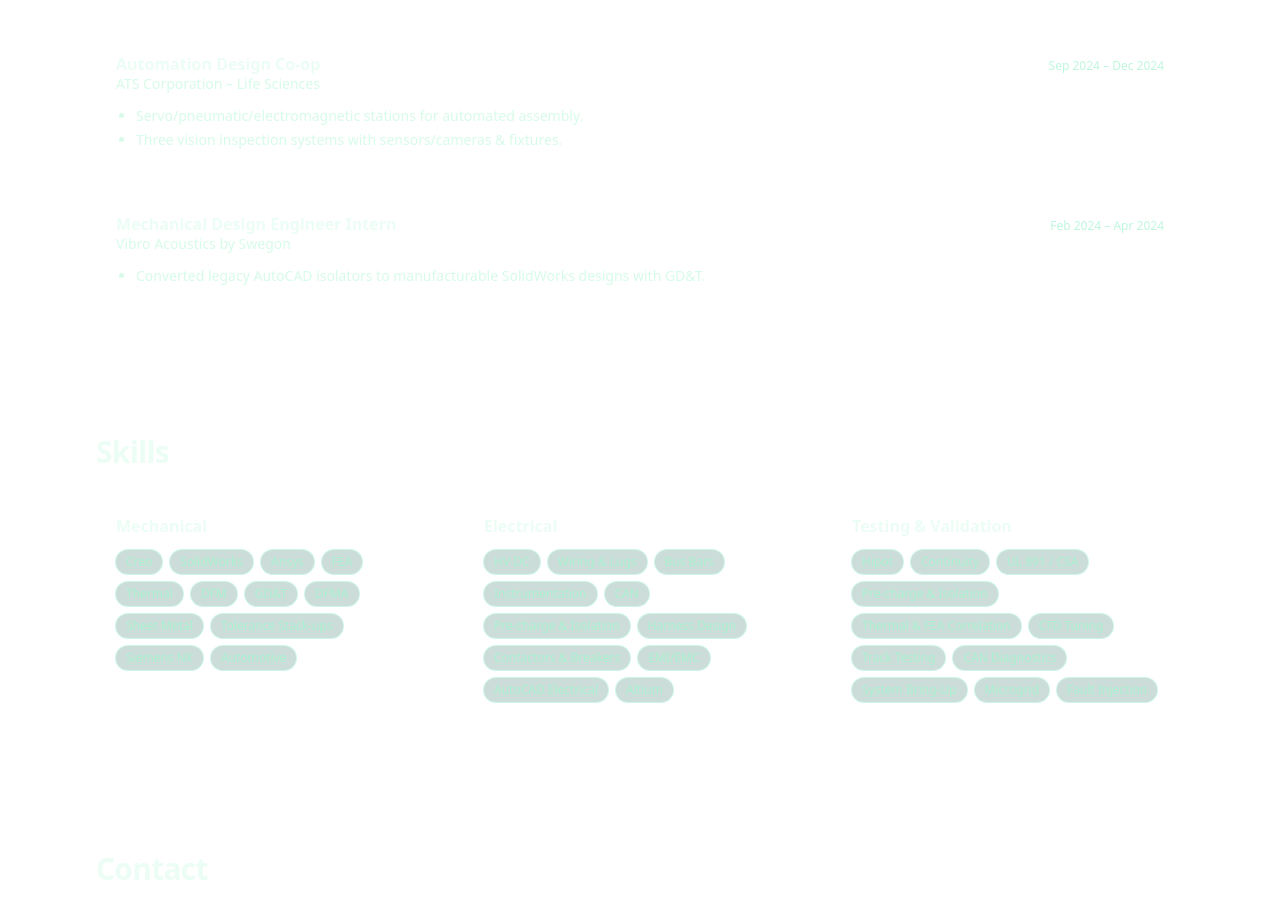
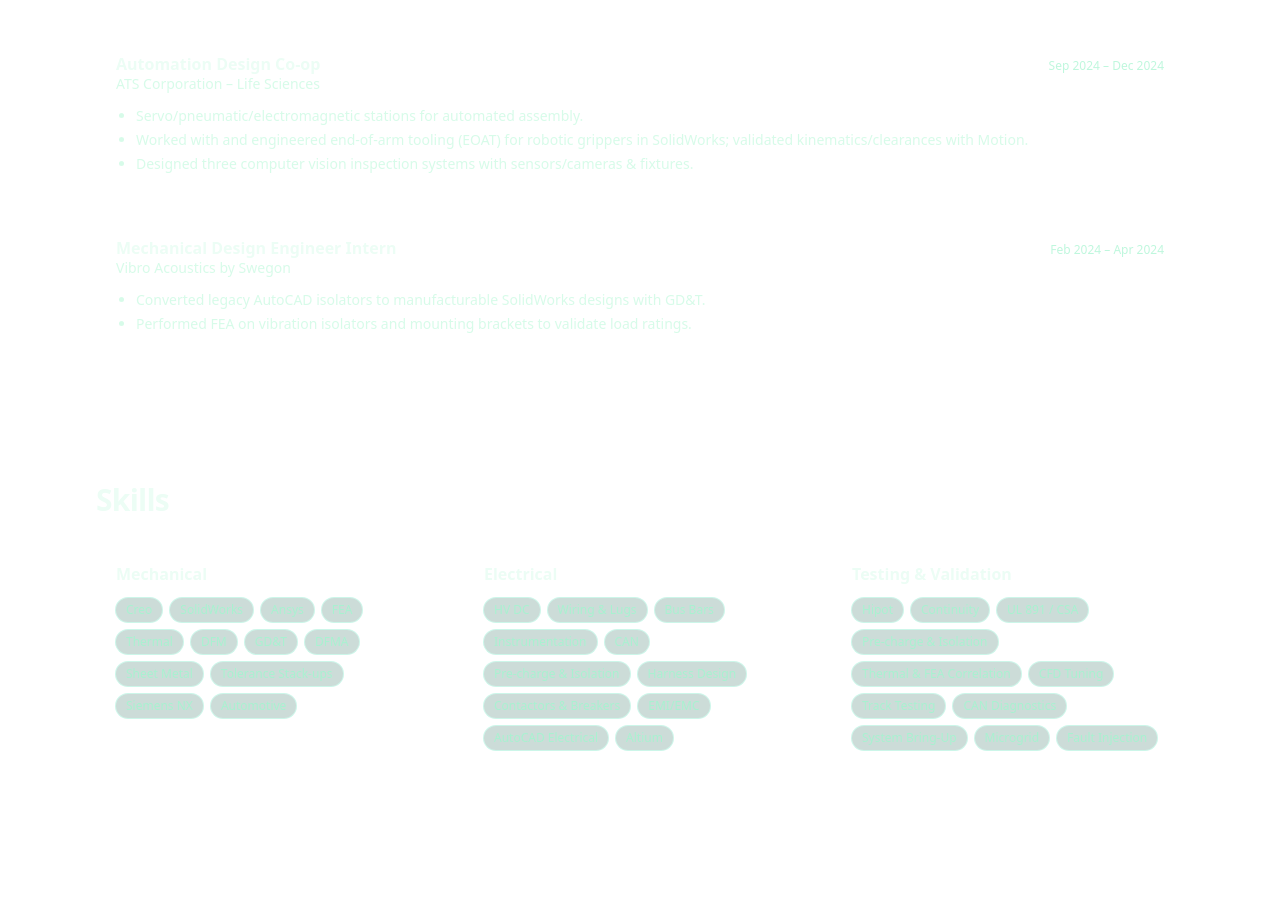
Before and after one commit to kschlei/kschlei.github.io, a React (Vite) app: page / in a window 1280 px wide. Shown: the part 2460-3363 px from the top of the page. Built offline with nearby package versions, Linux system fonts and the light colour scheme.

Commit message:
Fix project media block + add RC F1 second image

```diff
--- a/src/MyApp.jsx
+++ b/src/MyApp.jsx
@@ -26,7 +26,7 @@ const LINKS = {
   email: "mailto:",
   github: "https://github.com/kschlei",
   linkedin: "https://www.linkedin.com/in/kiraschlei/",
-  resume: "#",
+  resume: "/public/ResumeW2026.pdf",
 };
 
 const PROJECTS = [
@@ -163,6 +163,7 @@ const PROJECTS = [
     title: "1/10‑Scale F1 RC — 3D‑Printed Chassis & Control",
     role: "Mech • Elec • Firmware",
     img: "/projects/rc-car.jpg",
+    gallery: ["/projects/rc-car.jpg", "/projects/rc-car-2.jpg"],
     summary:
       "Differential rear axle, nose‑mounted servo, brushless powertrain, Arduino control.",
     objective:
@@ -256,7 +257,8 @@ const EXPERIENCE = [
     period: "Sep 2024 – Dec 2024",
     bullets: [
       "Servo/pneumatic/electromagnetic stations for automated assembly.",
-      "Three vision inspection systems with sensors/cameras & fixtures.",
+      "Worked with and engineered end-of-arm tooling (EOAT) for robotic grippers in SolidWorks; validated kinematics/clearances with Motion.",
+      "Designed three computer vision inspection systems with sensors/cameras & fixtures.",
     ],
   },
   {
@@ -265,6 +267,7 @@ const EXPERIENCE = [
     period: "Feb 2024 – Apr 2024",
     bullets: [
       "Converted legacy AutoCAD isolators to manufacturable SolidWorks designs with GD&T.",
+      "Performed FEA on vibration isolators and mounting brackets to validate load ratings.",
     ],
   },
 ];
```
Also changed, not shown: 1 other file (tests, documents, lock files or other folders).
